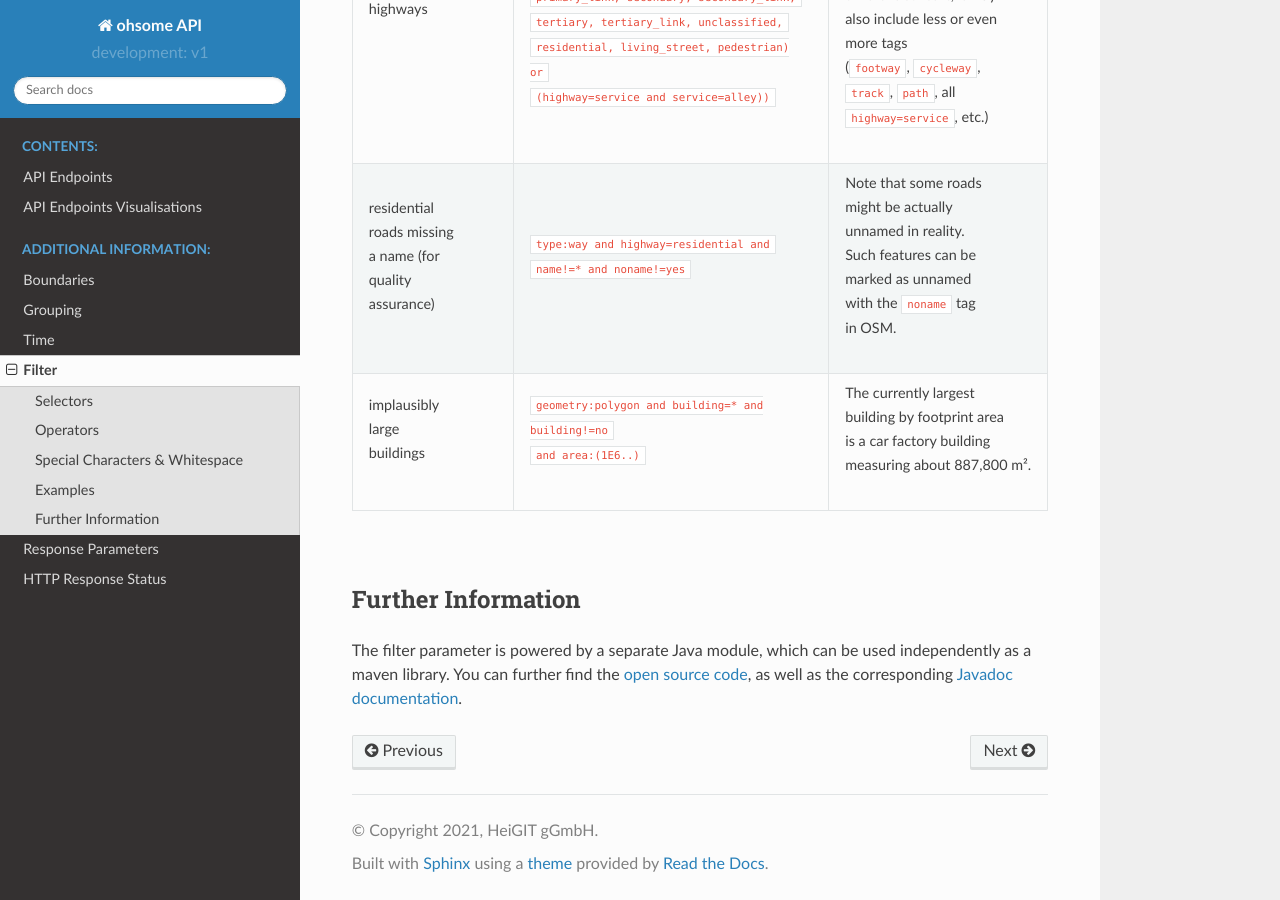
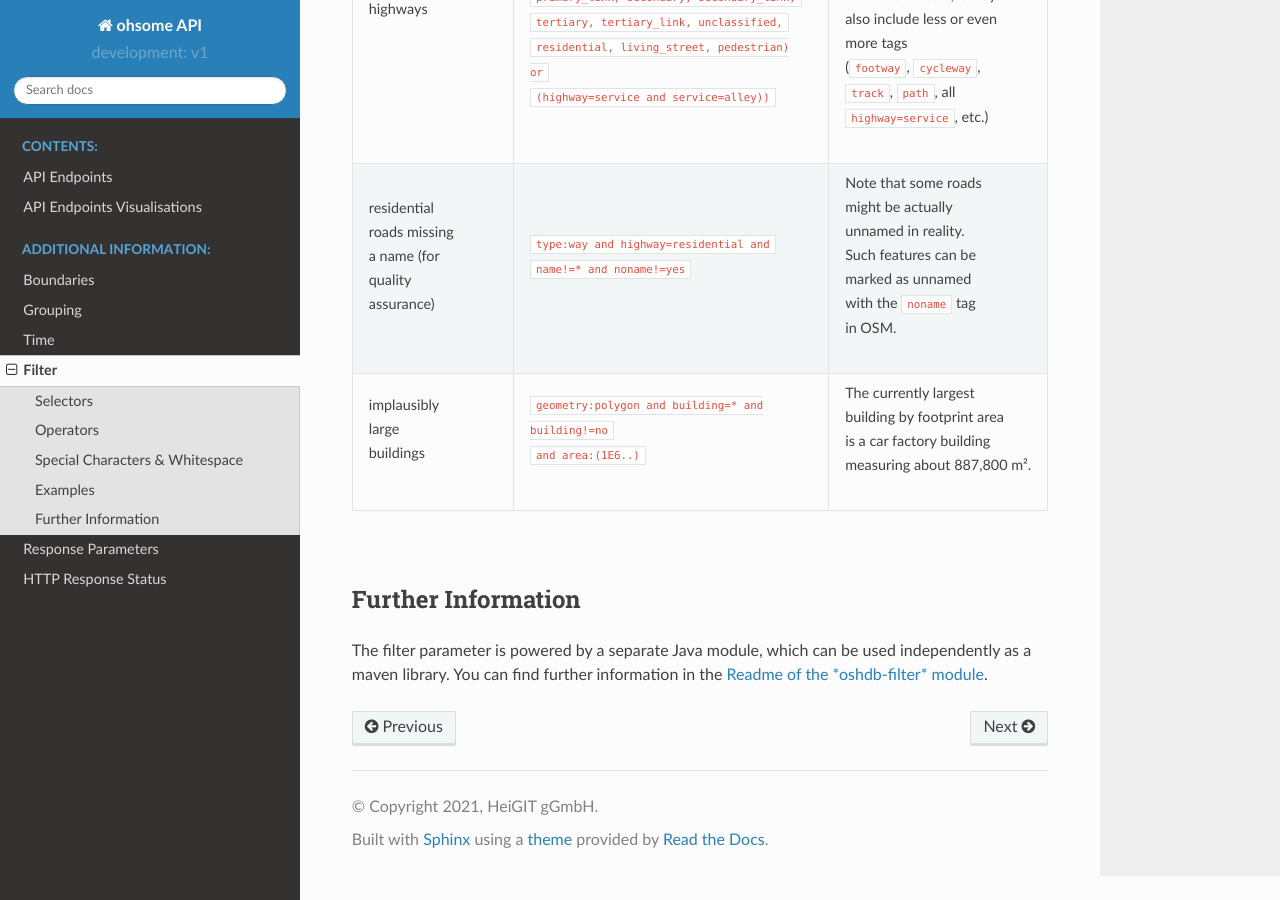
Before and after one commit to GIScience/ohsome-api, a Sphinx documentation site: the page built from docs/filter.rst, in a window 1280 px wide and 900 px high, scrolled down 4117 px. Built offline with Sphinx 7.4.7 and the Read the Docs theme 2.0.0, drawn with Linux system fonts in a browser that asks for light colours.

Commit message:
Docs: update link to oshdb-filter

```diff
--- a/docs/filter.rst
+++ b/docs/filter.rst
@@ -184,5 +184,4 @@
 -------------------
 
 The filter parameter is powered by a separate Java module, which can be used independently as a maven library.
-You can further find the `open source code <https://gitlab.gistools.geog.uni-heidelberg.de/giscience/big-data/ohsome/libs/ohsome-filter#readme>`_,
-as well as the corresponding `Javadoc documentation <https://docs.ohsome.org/java/ohsome-filter/>`_.
+You can find further information in the `Readme of the *oshdb-filter* module <https://github.com/GIScience/oshdb/tree/master/oshdb-filter>`_.
```
